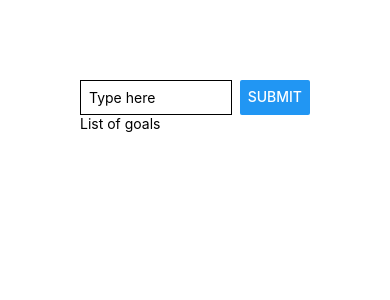
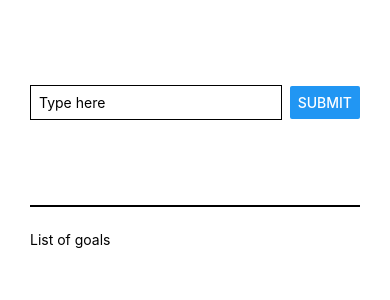
Before and after one commit to ytsykvas/shopping-list-with-React-Native, a React Native app: screen / in a window 390 px wide. Shown: the top 300 px of the page. Built offline with nearby package versions, Linux system fonts and the light colour scheme.

Commit message:
Improving-the-layout

```diff
--- a/App.js
+++ b/App.js
@@ -7,7 +7,7 @@ export default function App() {
         <TextInput style={styles.textInput} placeholder='Type here'/>
         <Button title='submit'/>
       </View>
-      <View>
+      <View style={styles.goalsContainer}>
         <Text>List of goals</Text>
       </View>
     </View>
@@ -16,11 +16,17 @@ export default function App() {
 
 const styles = StyleSheet.create({
   appContainer: {
-    padding: 80
+    flex: 1,
+    padingTop: 80,
+    paddingHorizontal: 30
   },
   inputContainer: {
+    flex: 1,
     flexDirection: 'row',
-    justifyContent: 'space-between'
+    justifyContent: 'space-between',
+    alignItems: 'center',
+    marginBottom: 24,
+    borderBottomWidth: 2
   },
   textInput: {
     borderWidth: 1,
@@ -28,5 +34,8 @@ const styles = StyleSheet.create({
     width: '80%',
     marginRight: 8,
     padding: 8
+  },
+  goalsContainer: {
+    flex: 3
   }
 });
--- a/app.json
+++ b/app.json
@@ -1,7 +1,7 @@
 {
   "expo": {
     "name": "RNCourse",
-    "slug": "RNCourse",
+    "slug": "udemy",
     "version": "1.0.0",
     "orientation": "portrait",
     "icon": "./assets/icon.png",
@@ -22,6 +22,12 @@
     },
     "web": {
       "favicon": "./assets/favicon.png"
-    }
+    },
+    "extra": {
+      "eas": {
+        "projectId": "e4e2a6a9-6d63-4800-a215-ace0e7e44acf"
+      }
+    },
+    "owner": "tsykvas"
   }
 }
--- a/package.json
+++ b/package.json
@@ -12,7 +12,10 @@
     "expo": "~51.0.17",
     "expo-status-bar": "~1.12.1",
     "react": "18.2.0",
-    "react-native": "^0.74.3"
+    "react-native": "^0.74.3",
+    "react-native-web": "~0.19.10",
+    "react-dom": "18.2.0",
+    "@expo/metro-runtime": "~3.2.1"
   },
   "devDependencies": {
     "@babel/core": "^7.20.0"
```
Also changed, not shown: 1 other file (tests, documents, lock files or other folders).
